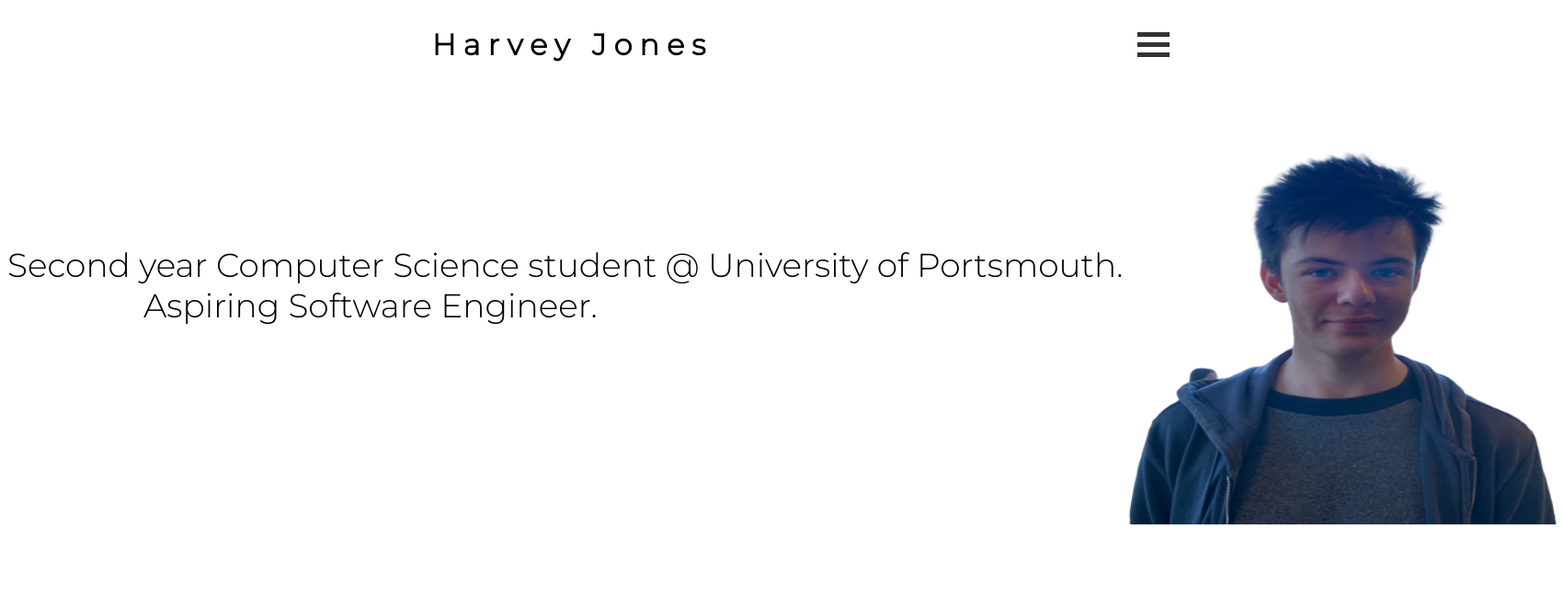
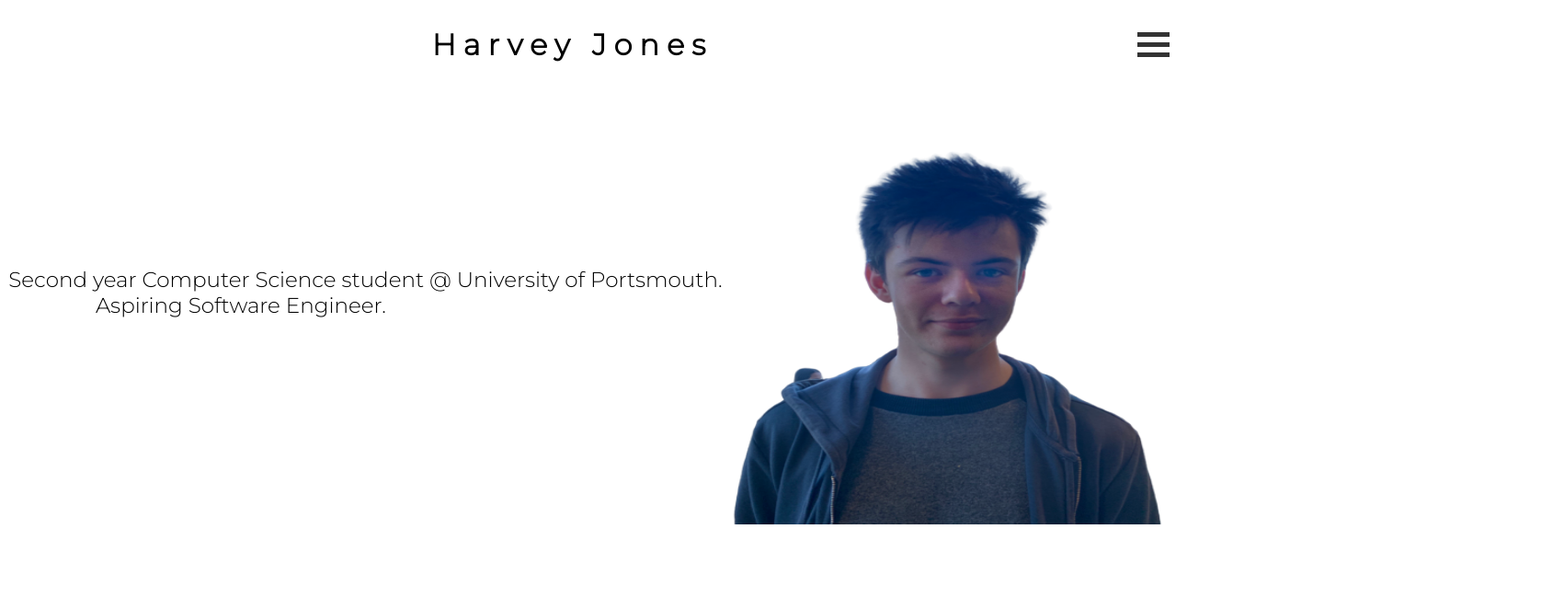
Before and after one commit to harveyjones01/Portfolio, a plain HTML site: page index.html in a window 1280 px wide. Shown: the top 650 px of the page at 92% size, 1701 px wide, since content can reach past the window. Drawn offline with Linux system fonts and the light colour scheme.

Commit message:
adjusting text to size of screen

```diff
--- a/index.html
+++ b/index.html
@@ -26,14 +26,14 @@
     </div>
 
     <div id="mid-container">
-        <div id="front-text">
+        <div id="front-text-container">
             <p class="text" id="front-text"><span>Second year Computer Science student @ University of Portsmouth.</span>
                 <span>Aspiring Software Engineer.</span>
             </p>
         </div>
         <div class="empty-space"></div>
         <div id="picture-container">
-            <img src="/pictures/head_shot.png" alt="" id="front-headshot">
+            <img src="/pictures/fontpage.png" alt="image not available" id="front-headshot">
         </div>
     </div>
 
--- a/styleSheet.css
+++ b/styleSheet.css
@@ -47,6 +47,7 @@
 
 #front-text{
     font-size: 1.5em;
+    font-size: 1.8vw;
     display: block;
     white-space: pre;
 
@@ -75,6 +76,7 @@
 
     #front-text{
         display: inline-block;
+
     }
 }
 
```
Also changed, not shown: pictures/fontpage.png (renamed from pictures/head_shot.png).
